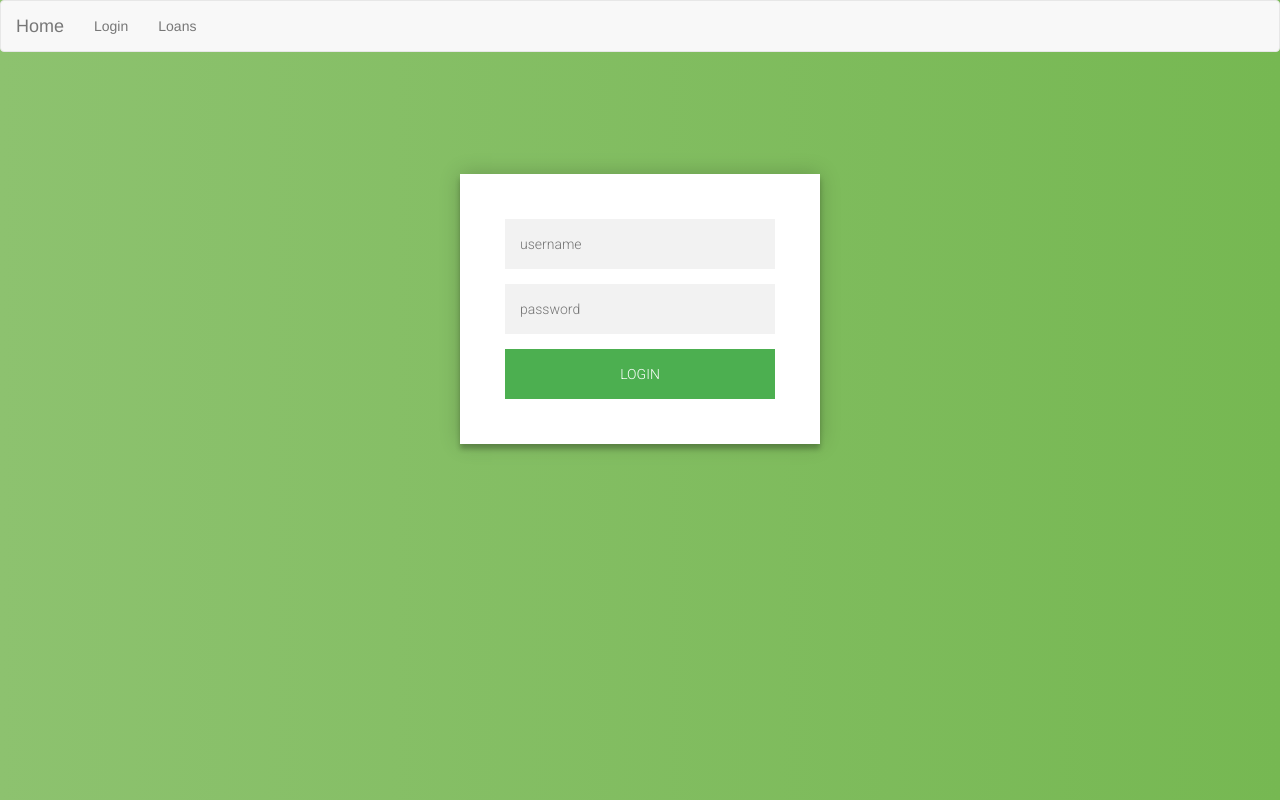
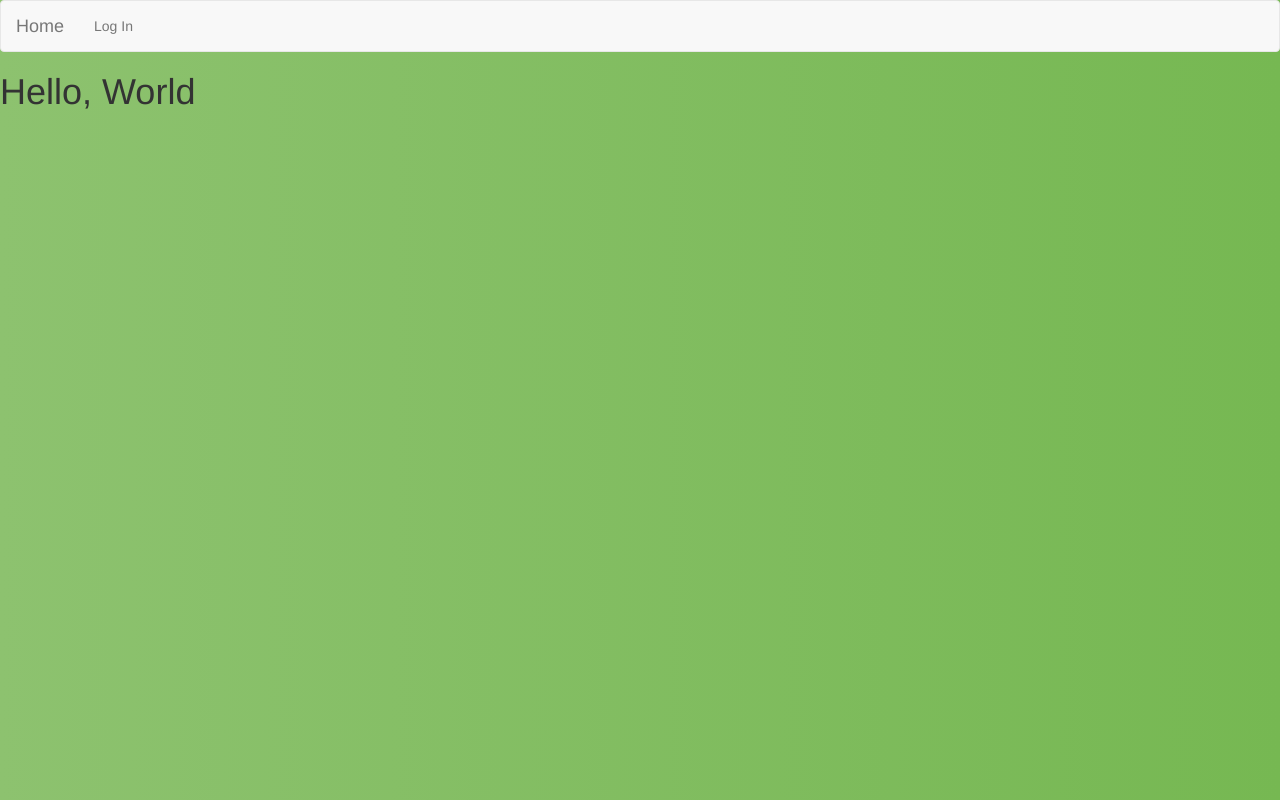
Before and after one commit to mmozhorov/react-saga-app, a React (Create React App) app: page /#/login in a window 1280 px wide. Built offline with nearby package versions, Linux system fonts and the light colour scheme.

Commit message:
Finished wit router

```diff
--- a/package.json
+++ b/package.json
@@ -3,14 +3,15 @@
   "version": "0.1.0",
   "private": true,
   "dependencies": {
+    "axios": "^0.19.0",
+    "bootstrap": "^3.4.1",
     "react": "^16.12.0",
     "react-dom": "^16.12.0",
     "react-redux": "^5.0.7",
     "react-router-dom": "^5.1.2",
     "react-scripts": "3.2.0",
     "redux": "^4.0.0",
-    "redux-saga": "^0.16.0",
-    "bootstrap": "^3.4.1"
+    "redux-saga": "^0.16.0"
   },
   "scripts": {
     "start": "react-scripts start",
--- a/src/actions/userAC.js
+++ b/src/actions/userAC.js
@@ -2,7 +2,8 @@ import auth from "../constants/auth";
 const {
     AUTH_REQUEST,
     AUTH_SUCCESS,
-    AUTH_FAILED
+    AUTH_FAILED,
+    LOGOUT_REQUEST
 } = auth;
 
 export const userRequest = data => ({
@@ -16,7 +17,7 @@ export const userSuccess = user => ({
     type: AUTH_SUCCESS,
     isLoading: false,
     isError: false,
-    user
+    isGuest: false
 });
 
 export const userFailed = error => ({
@@ -25,3 +26,10 @@ export const userFailed = error => ({
     isError: true,
     error
 });
+
+export const logout = () => ({
+    type: LOGOUT_REQUEST,
+    isLoading: false,
+    isError: false,
+    isGuest: true
+});
--- a/src/api/auth.js
+++ b/src/api/auth.js
@@ -0,0 +1,11 @@
+import Axios from "axios";
+
+const baseUrl = "https://test-api.dengiclick.kz";
+
+export const getAuth = (user) => {
+    const url = baseUrl + "/api/login";
+    return Axios.post(
+        url,
+        user
+    );
+};
--- a/src/components/Header/index.js
+++ b/src/components/Header/index.js
@@ -1,25 +1,43 @@
 import React, { Component } from 'react';
-import { Link } from 'react-router-dom';
+import { Link, Redirect, withRouter } from 'react-router-dom';
+
+const UserNavBar = props => (
+    <ul className="nav navbar-nav">
+        <li>
+            <Link to="/loans">Loans</Link>
+        </li>
+        <li>
+            <Link to="/logout" onClick={props.logout}>Log Out</Link>
+        </li>
+    </ul>);
+
+const GuestNavBar = props => (
+    <ul className="nav navbar-nav">
+        <li>
+            <Link to="/login">Log In</Link>
+        </li>
+    </ul>);
+
+
 class Header extends Component {
+    logout = () => {
+        this.props.logout();
+        this.props.history.push('/');
+    };
     render() {
+        const { user } = this.props;
+        console.log(this.props);
         return(
             <nav className="navbar navbar-default">
                 <div className="container-fluid">
                     <div className="navbar-header">
                         <Link className="navbar-brand" to="/">Home</Link>
                     </div>
-                    <ul className="nav navbar-nav">
-                        <li>
-                            <Link to="/login">Login</Link>
-                        </li>
-                        <li>
-                            <Link to="/loans">Loans</Link>
-                        </li>
-                    </ul>
+                    {user.isGuest? <GuestNavBar/>: <UserNavBar logout={this.logout}/>}
                 </div>
             </nav>
         );
     }
 }
 
-export default Header;
+export default withRouter(Header);
--- /dev/null
+++ b/src/components/Home/index.js
@@ -0,0 +1,8 @@
+import React, { Component } from 'react';
+export default class Home extends Component {
+    render() {
+        return(
+            <h1>Hello, World</h1>
+        );
+    }
+}
--- /dev/null
+++ b/src/components/Loans/index.js
@@ -0,0 +1,8 @@
+import React, { Component } from 'react';
+export default class Loans extends Component {
+    render() {
+        return(
+            <h1>Loans</h1>
+        );
+    }
+}
--- a/src/components/Login/index.js
+++ b/src/components/Login/index.js
@@ -1,4 +1,5 @@
 import React, { Component } from 'react';
+import { withRouter } from 'react-router-dom';
 import './login.css';
 
 class Login extends Component {
@@ -19,6 +20,15 @@ class Login extends Component {
         })
     };
 
+    handleSubmit = (e) => {
+        e.preventDefault();
+        this.props.getUser({
+            "username": this.state.username,
+            "password": this.state.password
+        });
+        this.props.history.push('/');
+    };
+
     render() {
         return(
             <div className="login-page">
@@ -34,7 +44,7 @@ class Login extends Component {
                                value={this.state.password}
                                onChange={this.handlePassword}
                         />
-                        <button>login</button>
+                        <button onClick={this.handleSubmit}>login</button>
                     </form>
                 </div>
             </div>
@@ -42,4 +52,4 @@ class Login extends Component {
     }
 }
 
-export default Login;
+export default withRouter(Login);
--- a/src/constants/auth.js
+++ b/src/constants/auth.js
@@ -1,7 +1,8 @@
 const authorize = {
     AUTH_REQUEST: "AUTH_REQUEST",
     AUTH_SUCCESS: "AUTH_SUCCESS",
-    AUTH_FAILED: "AUTH_FAILED"
+    AUTH_FAILED: "AUTH_FAILED",
+    LOGOUT_REQUEST: "LOGOUT_REQUEST"
 };
 
 export default authorize;
--- a/src/containers/App.js
+++ b/src/containers/App.js
@@ -1,30 +1,41 @@
 import  Header from '../components/Header';
 import Login from '../components/Login';
+import Home from '../components/Home';
+import Loans from '../components/Loans';
 import React, { Component } from 'react';
-import { Switch, Route, withRouter } from 'react-router-dom';
+import { Switch, Route } from 'react-router-dom';
 import PrivateRoute from './PrivateRoute';
 import { connect } from "react-redux";
+import { userRequest, logout } from "../actions/userAC";
 import 'bootstrap/dist/css/bootstrap.css';
 
 class App extends Component {
+
     render() {
+        const { getUser } = this.props;
+
         return(
             <div>
-                <Header user={this.props.user} />
+                <Header {...this.props}/>
                 <Switch>
-                    <Route path="/login" component={Login} />
+                    <Route path="/login"  component={()=><Login getUser = {getUser}/>}  />
+                    <Route path="/loans" component={Loans} />
+                    <Route path="/" component={Home} />
                 </Switch>
             </div>
         )
     }
 }
 
-const mapStateToProps = state => ({
-    user: state.user
-});
+const mapStateToProps = state => {
+    return {
+        user: state.user
+    }
+};
 
 const mapDispatchToProps = dispatch => ({
-
+    getUser: params => dispatch(userRequest(params)),
+    logout: () => dispatch(logout())
 });
 
 export default connect(
--- a/src/index.js
+++ b/src/index.js
@@ -1,6 +1,6 @@
 import React from "react";
 import ReactDOM from "react-dom";
-import { HashRouter } from 'react-router-dom';
+import { BrowserRouter } from 'react-router-dom';
 import { Provider } from "react-redux";
 import store from "./store";
 import App from "./containers/App";
@@ -8,9 +8,9 @@ import App from "./containers/App";
 
 ReactDOM.render(
     <Provider store={store}>
-        <HashRouter>
+        <BrowserRouter>
             <App />
-        </HashRouter>
+        </BrowserRouter>
     </Provider>,
     document.getElementById("root")
 );
--- a/src/reducers/userReducer.js
+++ b/src/reducers/userReducer.js
@@ -3,7 +3,8 @@ import auth from "../constants/auth";
 const {
     AUTH_REQUEST,
     AUTH_SUCCESS,
-    AUTH_FAILED
+    AUTH_FAILED,
+    LOGOUT_REQUEST
 } = auth;
 
 const initialState = {
@@ -13,7 +14,7 @@ const initialState = {
     user: {}
 };
 
-export default (state = initialState, { type, isLoading, isError, error, user}) => {
+export default (state = initialState, { type, isLoading, isError, error, isGuest}) => {
     switch (type) {
         case AUTH_REQUEST:
             return {
@@ -26,7 +27,7 @@ export default (state = initialState, { type, isLoading, isError, error, user})
                 ...state,
                 isLoading,
                 isError,
-                user: user
+                isGuest
             };
         case AUTH_FAILED:
             return {
@@ -35,6 +36,13 @@ export default (state = initialState, { type, isLoading, isError, error, user})
                 isError,
                 error
             };
+        case LOGOUT_REQUEST:
+            return {
+                ...state,
+                isLoading,
+                isError,
+                isGuest
+            };
         default:
             return state;
     }
```
Also changed, not shown: 1 other file (tests, documents, lock files or other folders).
